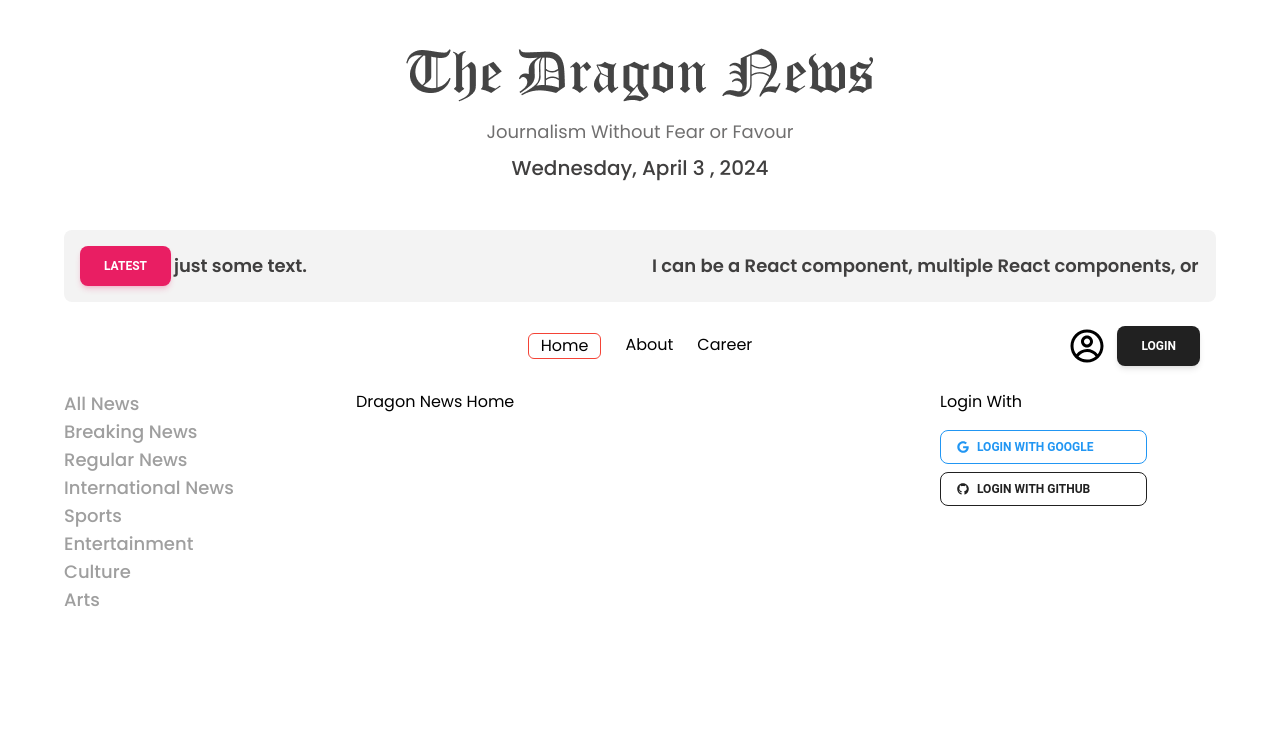
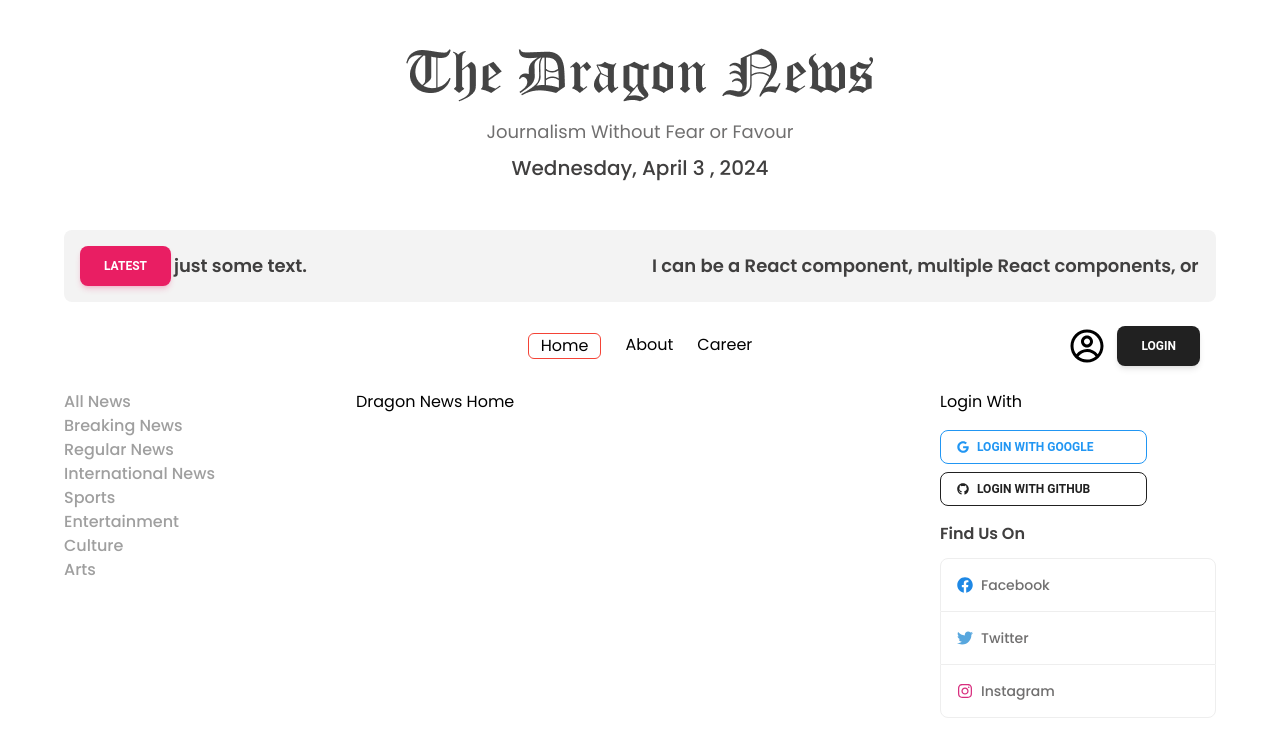
Before and after one commit to Asad9340/News-Wave, a React (Vite) app: page / in a window 1280 px wide. Shown: the top 750 px of the page. Built offline with nearby package versions, Linux system fonts and the light colour scheme.

Commit message:
added all social media section

```diff
--- a/src/Pages/Home/MainSection/LeftSection.jsx
+++ b/src/Pages/Home/MainSection/LeftSection.jsx
@@ -7,9 +7,9 @@ function LeftSection() {
   return (
     <div>
       {categories.map(category => (
-        <div key={category.id} className="text-lg font-medium text-[#9F9F9F]">
+        <div key={category.id} className="text-md font-medium text-[#9F9F9F]">
           <NavLink
-            // className={({ isActive }) => (isActive ? 'py-4 bg-[#E7E7E7]' : 'bg-[#fff]')}
+          // className={({ isActive }) => (isActive ? 'py-4 bg-[#E7E7E7]' : 'bg-[#fff]')}
           >
             {category.name}
           </NavLink>
--- a/src/Pages/Home/MainSection/RightSection.jsx
+++ b/src/Pages/Home/MainSection/RightSection.jsx
@@ -1,6 +1,7 @@
 import { Button } from '@material-tailwind/react';
-import { FaGoogle } from 'react-icons/fa';
+import { FaGoogle, FaInstagram, FaTwitter } from 'react-icons/fa';
 import { FaGithub } from 'react-icons/fa';
+import { FaFacebook } from 'react-icons/fa';
 function RightSection() {
   return (
     <div>
@@ -25,6 +26,21 @@ function RightSection() {
           Login with Github
         </Button>
       </div>
+      <div className="mt-4">
+        <h2 className="text-base font-semibold text-[#403F3F]">Find Us On</h2>
+        <div className="flex gap-2 items-center p-4 border rounded-t-lg mt-3">
+          <FaFacebook className="text-blue-600" />
+          <p className="text-sm text-[#706F6F] font-medium ">Facebook</p>
+        </div>
+        <div className="flex gap-2 items-center p-4 border-x">
+          <FaTwitter className="text-[#58A7DE] " />
+          <p className="text-sm text-[#706F6F] font-medium ">Twitter</p>
+        </div>
+        <div className="flex gap-2 items-center p-4 border rounded-b-lg">
+          <FaInstagram className="text-[#D82D7E]" />
+          <p className="text-sm text-[#706F6F] font-medium ">Instagram</p>
+        </div>
+      </div>
     </div>
   );
 }
```
